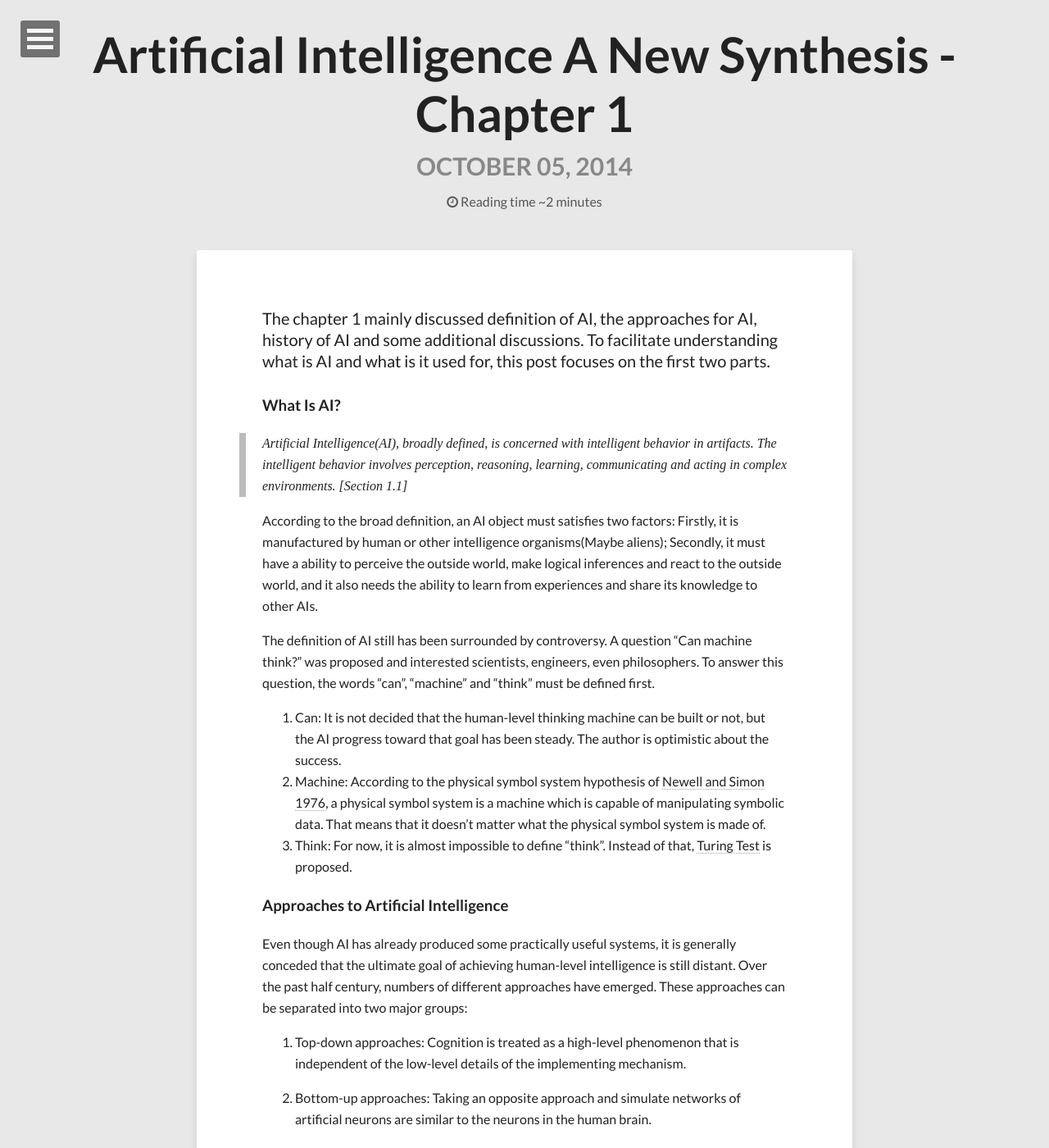
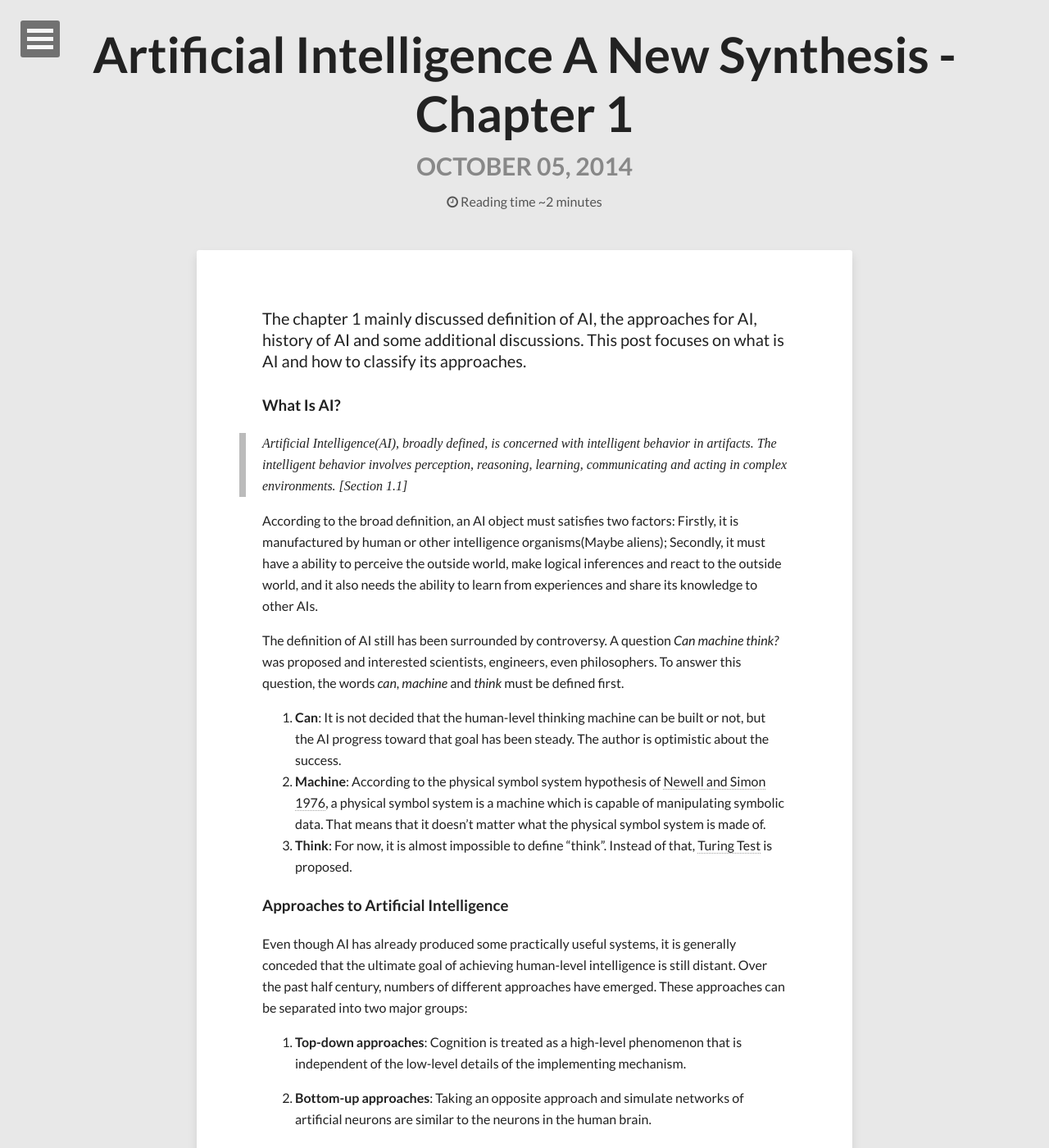
Before and after one commit to heqzha/heqzha.github.io, a Jekyll site: the page built from _posts/2014-10-05-artificial-intelligence-a-new-synthesis--chapter-1.markdown, in a window 1280 px wide and 1400 px high. Shown: the whole window at 82% size. Built offline with Jekyll 4.4.1, drawn with Linux system fonts in a browser that asks for light colours; nearby versions of some CDN libraries; comment, search, counter and statistics services are not loaded.

Commit message:
Update:Post
Artificial Intelligence A New Synthesis - Chapter 1

```diff
--- a/_posts/2014-10-05-artificial-intelligence-a-new-synthesis--chapter-1.markdown
+++ b/_posts/2014-10-05-artificial-intelligence-a-new-synthesis--chapter-1.markdown
@@ -10,25 +10,25 @@ share: true
 published: true
 ---
 
-The chapter 1 mainly discussed definition of AI, the approaches for AI, history of AI and some additional discussions. To facilitate understanding what is AI and what is it used for, this post focuses on the first two parts.
+The chapter 1 mainly discussed definition of AI, the approaches for AI, history of AI and some additional discussions. This post focuses on what is AI and how to classify its approaches.
 
 ###What Is AI?
 > Artificial Intelligence(AI), broadly defined, is concerned with intelligent behavior in artifacts. The intelligent behavior involves perception, reasoning, learning, communicating and acting in complex environments. [Section 1.1]
 
 According to the broad definition, an AI object must satisfies two factors: Firstly, it is manufactured by human or other intelligence organisms(Maybe aliens); Secondly, it must have a ability to perceive the outside world, make logical inferences and react to the outside world, and it also needs the ability to learn from experiences and share its knowledge to other AIs.
 
-The definition of AI still has been surrounded by controversy. A question "Can machine think?" was proposed and interested scientists, engineers, even philosophers. To answer this question, the words "can", "machine" and "think" must be defined first.
+The definition of AI still has been surrounded by controversy. A question *Can machine think?* was proposed and interested scientists, engineers, even philosophers. To answer this question, the words *can*, *machine* and *think* must be defined first.
 
-1. Can: It is not decided that the human-level thinking machine can be built or not, but the AI progress toward that goal has been steady. The author is optimistic about the success.
-2. Machine: According to the physical symbol system hypothesis of [Newell and Simon 1976](http://dl.acm.org/citation.cfm?id=360022), a physical symbol system is a machine which is capable of manipulating symbolic data. That means that it doesn't matter what the physical symbol system is made of.
-3. Think: For now, it is almost impossible to define "think". Instead of that, [Turing Test](http://loebner.net/Prizef/TuringArticle.html) is proposed.
+1. **Can**: It is not decided that the human-level thinking machine can be built or not, but the AI progress toward that goal has been steady. The author is optimistic about the success.
+2. **Machine**: According to the physical symbol system hypothesis of [Newell and Simon 1976](http://dl.acm.org/citation.cfm?id=360022), a physical symbol system is a machine which is capable of manipulating symbolic data. That means that it doesn't matter what the physical symbol system is made of.
+3. **Think**: For now, it is almost impossible to define "think". Instead of that, [Turing Test](http://loebner.net/Prizef/TuringArticle.html) is proposed.
 
 ###Approaches to Artificial Intelligence
 Even though AI has already produced some practically useful systems, it is generally conceded that the ultimate goal of achieving human-level intelligence is still distant. Over the past half century, numbers of different approaches have emerged. These approaches can be separated into two major groups:
 
-1. Top-down approaches: Cognition is treated as a high-level phenomenon that is independent of the low-level details of the implementing mechanism.
+1. **Top-down approaches**: Cognition is treated as a high-level phenomenon that is independent of the low-level details of the implementing mechanism.
 
-2. Bottom-up approaches: Taking an opposite approach and simulate networks of artificial neurons are similar to the neurons in the human brain.
+2. **Bottom-up approaches**: Taking an opposite approach and simulate networks of artificial neurons are similar to the neurons in the human brain.
 
 The difference between the two approaches may be illustrated by considering the task of building a system to discriminate between W, say, and other letters. A bottom-up approach could involve presenting letters one by one to a neural network that is configured somewhat like a retina, and reinforcing neurons that happen to respond more vigorously to the presence of W than to the presence of any other letter. A top-down approach could involve writing a computer program that checks inputs of letters against a description of W that is couched in terms of the angles and relative lengths of intersecting line segments. Simply put, the currency of the bottom-up approach is neural activity and of the top-down approach descriptions of relevant features of the task.[Reference](http://www.alanturing.net/turing_archive/pages/reference%20articles/what_is_AI/What%20is%20AI09.html)
 
```
